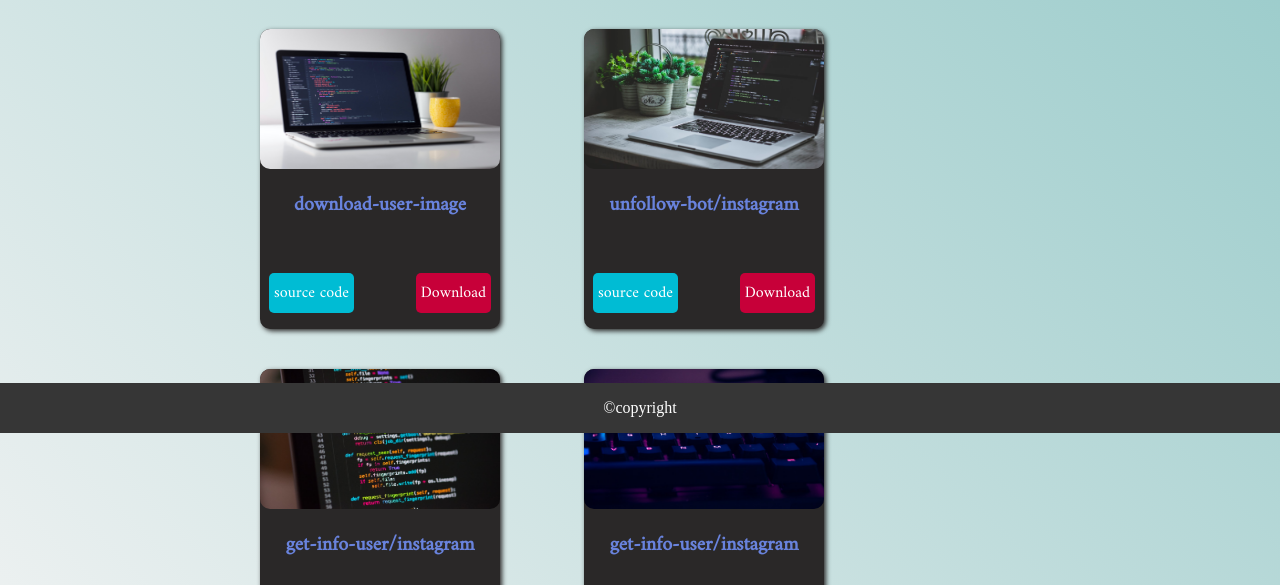
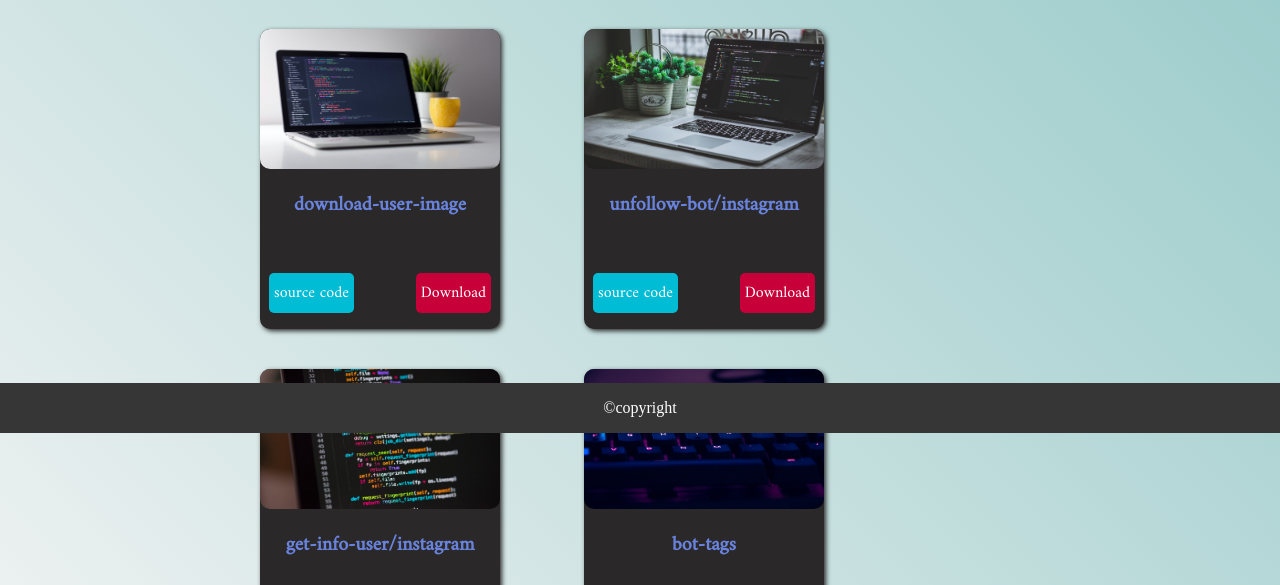
Before and after one commit to duckprogrammerr/my-website, a plain HTML site: page index.html in a window 1280 px wide. Shown: the part 367-952 px from the top of the page. Drawn offline with nearby package versions, Linux system fonts and the light colour scheme.

Commit message:
Update index.html

```diff
--- a/index.html
+++ b/index.html
@@ -82,7 +82,7 @@
                             <div class="img-program">
                                     <img src="images/image4.png"/>
                                     <div>
-                                        <h2>get-info-user/instagram</h2>
+                                        <h2>bot-tags</h2>
 
                                         <ul>
                                             <li id="y"><a href="https://github.com/mho9/bot-tags">source code</a></li>
```
